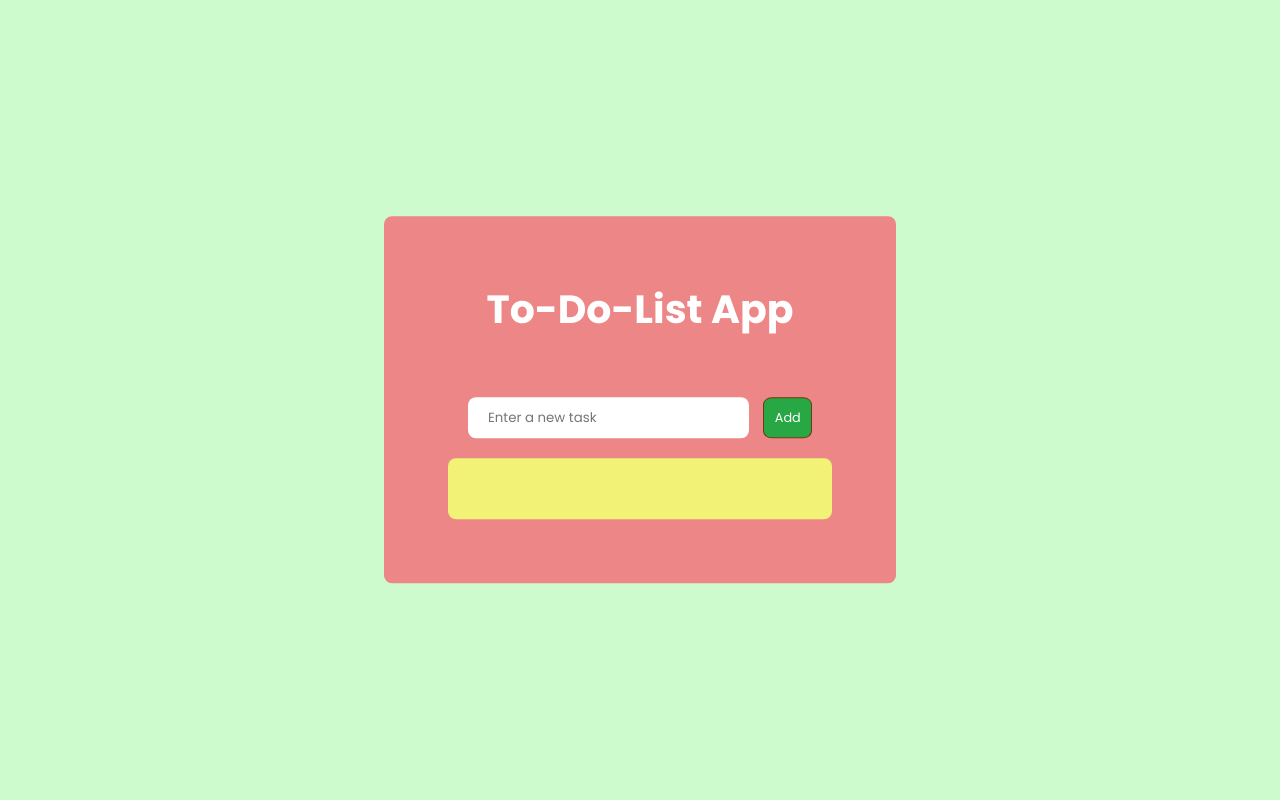
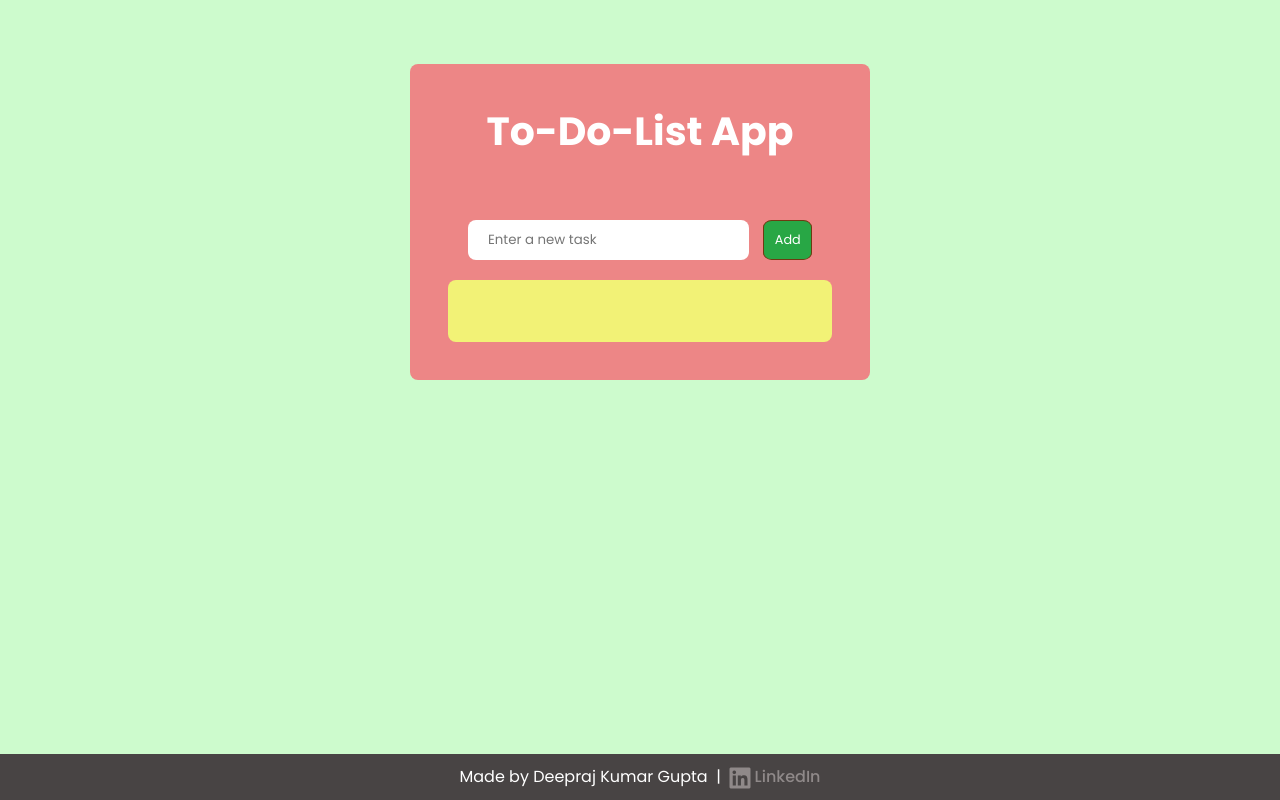
Before and after one commit to deeprajkumargupta/to-do-list, a plain HTML site: page index.html in a window 1280 px wide. Drawn offline with nearby package versions, Linux system fonts and the light colour scheme.

Commit message:
Add Signature Section

```diff
--- a/index.html
+++ b/index.html
@@ -10,6 +10,7 @@
     <!-- icons -->
     <link rel="stylesheet"
         href="https://fonts.googleapis.com/css2?family=Material+Symbols+Outlined:opsz,wght,FILL,GRAD@24,400,0,0&icon_names=close" />
+    <link href="https://cdnjs.cloudflare.com/ajax/libs/font-awesome/6.5.0/css/all.min.css" rel="stylesheet">
 
 </head>
 
@@ -31,7 +32,13 @@
             </ol>
         </div>
     </div>
-
+    <footer>
+        <p>Made by Deepraj Kumar Gupta &nbsp;|&nbsp;
+            <a href="https://www.linkedin.com/in/deeprajkumargupta/">
+                <i class="fa-brands fa-linkedin"></i>&nbsp;LinkedIn
+            </a>
+        </p>
+    </footer>
     <script src="script.js"></script>
 </body>
 
--- a/style.css
+++ b/style.css
@@ -17,13 +17,13 @@
     font-family: "Poppins", sans-serif;
 }
 body{
-    height:100vh;
+    min-height:100vh;
     width: 100vw;
-    /* display: flex;
-    justify-content: center;
-    align-items: center; */
     background-color: var(--bg-color);
     color: var(--text);
+    display: flex;
+    flex-direction: column;
+    justify-content: space-between;
     position: relative;
 }
 .main{
@@ -31,11 +31,13 @@ body{
     /* height: 66vh; */
     width: 30vw;
     border-radius: 8px;
-    padding: 5%;
-    position: absolute;
-    top:50vh;
+    padding: 3%;
+    margin: 0 auto;
+    margin-top: 5%;
+    /* position: absolute; */
+    /* top:50vh;
     left:50vw;
-    transform: translate(-50%,-50%);
+    transform: translate(-50%,-50%); */
     /* box-sizing: border-box; */
 }
 h2{
@@ -138,3 +140,33 @@ h2{
         font-size: 190%;;
     }
 }
+footer{
+    background-color: #484444;
+    color: white;
+    text-align: center;
+    font-family: poppins;
+    padding: 10px;
+    box-sizing: border-box;
+    width:100%;
+}
+footer p a{
+    text-decoration: none;
+    color:#8f8989;
+    font-weight: 500;
+}
+footer p a:hover{
+    color: white;
+    text-decoration: underline;
+    transition: 0.15s;
+
+}
+footer p a i{
+    font-size: 1.5rem;
+    vertical-align: middle;
+}
+footer p a i:hover{
+    transform:scale(1.2);
+    color:#ffffff;
+    box-shadow: 0px 0px 2px white;
+    transition: 0.15s;
+}
```
